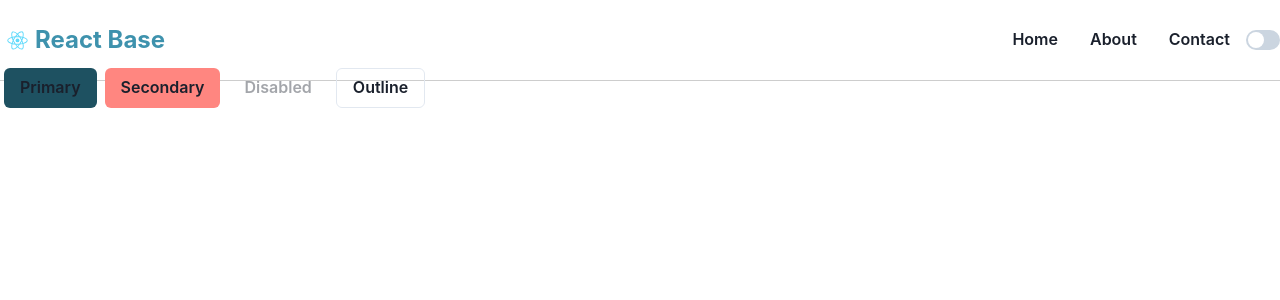
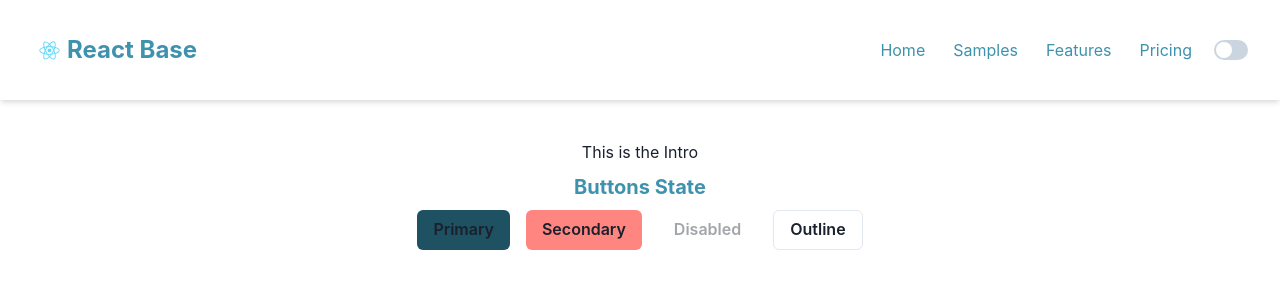
Before and after one commit to obimike/react-base, a React (Create React App) app: page / in a window 1280 px wide. Shown: the top 300 px of the page. Built offline with nearby package versions, Linux system fonts and the light colour scheme.

Commit message:
first commit

```diff
--- a/src/App.js
+++ b/src/App.js
@@ -1,8 +1,8 @@
-// import Index from "./sample/Index";
-import Header from "./sample/Header";
+import Index from "./sample/Index";
+// import Header from "./sample/Header";
 
 function App() {
-	return <Header />;
+	return <Index />;
 }
 
 export default App;
--- /dev/null
+++ b/src/sample/Examples.jsx
@@ -0,0 +1,27 @@
+import { Text, VStack, Wrap, Button } from "@chakra-ui/react";
+
+import React from "react";
+
+function Examples() {
+	return (
+		<VStack mx={2}>
+			<VStack>
+				<Text fontSize="xl" fontWeight="bold" color="primary.500">
+					Buttons State
+				</Text>
+				<Wrap spacing={4}>
+					<Button bg="primary.700">Primary</Button>
+					<Button bg="secondary.200">Secondary</Button>
+					<Button bg="primary" disabled>
+						Disabled
+					</Button>
+					<Button bg="primary" variant="outline">
+						Outline
+					</Button>
+				</Wrap>
+			</VStack>
+		</VStack>
+	);
+}
+
+export default Examples;
--- a/src/sample/Header.jsx
+++ b/src/sample/Header.jsx
@@ -4,144 +4,95 @@ import {
 	Switch,
 	Flex,
 	Button,
-	IconButton,
 	Link,
 	Image,
 	Box,
 	Text,
+	VStack,
+	useBreakpointValue,
 } from "@chakra-ui/react";
 import { HamburgerIcon, CloseIcon } from "@chakra-ui/icons";
 import logo from "../logo.svg";
 
-const Header = () => {
+const MenuItems = (props) => {
+	const { children, isLast, to = "/", ...rest } = props;
+	return (
+		<Text
+			mb={{ base: isLast ? 0 : 8, sm: 0 }}
+			mr={{ base: 0, sm: isLast ? 0 : 4 }}
+			display="block"
+			{...rest}
+			p={1.5}
+			_hover={{
+				bg: ["primary.100", "primary.100", "primary.600", "primary.600"],
+				color: "white",
+				borderRadius: 4,
+			}}
+		>
+			<Link to={to}>{children}</Link>
+		</Text>
+	);
+};
+
+const Header = (props) => {
 	const { colorMode, toggleColorMode } = useColorMode();
 	const isDark = colorMode === "dark";
+	const [show, setShow] = useState(false);
+	const toggleMenu = () => setShow(!show);
 
 	const [display, changeDisplay] = useState("none");
 	return (
-		<Box>
+		<VStack>
 			<Flex
-				position="fixed"
-				borderBottom="1px"
-				borderBottomColor="divider"
+				as="nav"
+				justify="space-between"
+				wrap="wrap"
 				w="100%"
-				justifyContent="space-between"
+				mb={8}
+				p={8}
+				color="primary.500"
+				boxShadow="md"
+				alignItems="center"
 			>
 				<Flex alignItems="center">
-					<Image src={logo} boxSize="35px" borderRadius="full" />
+					<Image
+						src={logo}
+						boxSize="35px"
+						borderRadius="full"
+						alignItems="center"
+					/>
 					<Text fontSize="2xl" fontWeight="bold" color="primary.500">
 						React Base
 					</Text>
 				</Flex>
-				<Flex align="center">
-					{/* Desktop */}
-					<Flex display={["none", "none", "flex", "flex"]}>
-						<Link href="/" passHref>
-							<Button as="a" variant="ghost" aria-label="Home" my={5} w="100%">
-								Home
-							</Button>
-						</Link>
+				<Box display={{ base: "block", md: "none" }} onClick={toggleMenu}>
+					{show ? <CloseIcon /> : <HamburgerIcon />}
+				</Box>
+				<Box
+					display={{ base: show ? "block" : "none", md: "block" }}
+					flexBasis={{ base: "100%", md: "auto" }}
+				>
+					<Flex
+						align={["center", "center", "center", "center"]}
+						justify={["center", "space-between", "flex-end", "flex-end"]}
+						direction={["column", "row", "row", "row"]}
+						pt={[4, 4, 0, 0]}
+					>
+						<MenuItems to="/">Home</MenuItems>
+						<MenuItems to="/how">Samples </MenuItems>
+						<MenuItems to="/faetures">Features </MenuItems>
+						<MenuItems to="/pricing">Pricing </MenuItems>
 
-						<Link href="/about" passHref>
-							<Button as="a" variant="ghost" aria-label="About" my={5} w="100%">
-								About
-							</Button>
-						</Link>
-
-						<Link href="/contact" passHref>
-							<Button
-								as="a"
-								variant="ghost"
-								aria-label="Contact"
-								my={5}
-								w="100%"
-							>
-								Contact
-							</Button>
-						</Link>
-					</Flex>
-
-					{/* Mobile */}
-					<Switch color="green" isChecked={isDark} onChange={toggleColorMode} />
-					<IconButton
-						bg="transparent"
-						aria-label="Open Menu"
-						size="lg"
-						mr={2}
-						icon={<HamburgerIcon />}
-						onClick={() => changeDisplay("flex")}
-						display={["flex", "flex", "none", "none"]}
-					/>
-				</Flex>
-
-				{/* Mobile Content */}
-				<Flex
-					w="100vw"
-					display={display}
-					// bgColor="gray.50"
-					zIndex="toast"
-					h="100vh"
-					pos="fixed"
-					top="0"
-					left="0"
-					overflowY="auto"
-					flexDir="column"
-				>
-					<Flex justify="flex-end">
-						<IconButton
-							mt={2}
-							mr={2}
-							aria-label="Open Menu"
-							size="lg"
-							icon={<CloseIcon />}
-							onClick={() => changeDisplay("none")}
+						<Switch
+							colorScheme="primary.500"
+							isChecked={isDark}
+							onChange={toggleColorMode}
 						/>
 					</Flex>
-
-					<Flex flexDir="column" align="center" color="#000">
-						<Link href="/" passHref>
-							<Button as="a" variant="ghost" aria-label="Home" my={5} w="100%">
-								Home
-							</Button>
-						</Link>
-
-						<Link href="/about" passHref>
-							<Button as="a" variant="ghost" aria-label="About" my={5} w="100%">
-								About
-							</Button>
-						</Link>
-
-						<Link href="/contact" passHref>
-							<Button
-								as="a"
-								variant="ghost"
-								aria-label="Contact"
-								my={5}
-								w="100%"
-							>
-								Contact
-							</Button>
-						</Link>
-					</Flex>
-				</Flex>
+				</Box>
 			</Flex>
-			<Box pt={16}>
-				<Flex>
-					<Button bg="primary.700" m={1}>
-						Primary
-					</Button>
-					<Button m={1} bg="secondary.200">
-						Secondary
-					</Button>
-					<Button m={1} bg="primary" disabled>
-						Disabled
-					</Button>
-					<Button m={1} bg="primary" variant="outline">
-						Outline
-					</Button>
-				</Flex>
-			</Box>
-		</Box>
+			<Flex>{props.children}</Flex>
+		</VStack>
 	);
 };
 
--- a/src/sample/Index.jsx
+++ b/src/sample/Index.jsx
@@ -8,75 +8,23 @@ import {
 	Box,
 	Flex,
 	IconButton,
+	VStack,
 } from "@chakra-ui/react";
 import { MoonIcon, SunIcon, CloseIcon, LinkIcon } from "@chakra-ui/icons";
 import logo from "../logo.svg";
+import Header from "./Header";
+import Intro from "./Intro";
+import Examples from "./Examples";
 
 function visuals() {
 	return (
-		<Box>
-			<Flex
-				// pos="fixed"
-				// top="1rem"
-				// right="1rem"
-				align="center"
-				border="1px"
-				borderBottomColor="divider"
-				w="100%"
-				p={3}
-				justifyContent="space-between"
-			>
-				<Flex>
-					<Image src={logo} boxSize="35px" borderRadius="full" />
-
-					<Text fontSize="2xl" fontWeight="bold" color="primary.700">
-						React Base
-					</Text>
-				</Flex>
-
-				<Flex>
-					<Text p={1.5}>Button</Text>
-					<MoonIcon />
-					<MenuToggle />
-
-					<IconButton
-						bg="transparent"
-						variant="outline"
-						variantColor="teal"
-						aria-label="toggle color mode"
-						icon={colorMode === "light" ? "moon" : "sun"}
-						onClick={toggleColorMode}
-						color="teal.600"
-					/>
-				</Flex>
-			</Flex>
-
-			<Box mt={10}>
-				<Flex>
-					<Button bg="primary.700" m={1}>
-						Primary
-					</Button>
-					<Button m={1} bg="secondary.200">
-						Secondary
-					</Button>
-					<Button m={1} bg="primary" disabled>
-						Disabled
-					</Button>
-					<Button m={1} bg="primary" variant="outline">
-						Disabled
-					</Button>
-				</Flex>
-			</Box>
-		</Box>
+		<Header>
+			<VStack>
+				<Intro />
+				<Examples />
+			</VStack>
+		</Header>
 	);
 }
 
-const MenuToggle = ({ toggle, isOpen }) => {
-	return (
-		<Box display={{ base: "block", md: "none" }} onClick={toggle}>
-			{isOpen ? <CloseIcon /> : <LinkIcon />}
-		</Box>
-	);
-};
-
 export default visuals;
--- /dev/null
+++ b/src/sample/Intro.js
@@ -0,0 +1,7 @@
+import React from "react";
+
+function Intro() {
+	return <div>This is the Intro</div>;
+}
+
+export default Intro;
--- /dev/null
+++ b/src/theme/components/Button.jsx
@@ -0,0 +1,34 @@
+import { darken, mode, whiten } from "@chakra-ui/theme-tools";
+
+export const ButtonStyles = {
+	// style object for base or default style
+	baseStyle: {
+		_hover: {
+			// Notice the use of `mode` function to change color
+			// based on theme color mode
+			bg: mode(whiten("primary", 20), darken("primary", 20)),
+			boxShadow: "md",
+		},
+	},
+	// styles for different sizes ("sm", "md", "lg")
+	sizes: {
+		xl: {
+			h: "56px",
+			fontSize: "lg",
+			px: "32px",
+		},
+	},
+	// styles for different visual variants ("outline", "solid")
+	variants: {
+		"with-shadow": {
+			bg: "red.400",
+			boxShadow: "0 0 2px 2px #efdfde",
+		},
+		// 4. We can override existing variants
+		solid: (props) => ({
+			bg: props.colorMode === "dark" ? "red.300" : "red.500",
+		}),
+	},
+	// default values for `size` and `variant`
+	// defaultProps: {},
+};
--- a/src/theme/index.js
+++ b/src/theme/index.js
@@ -1,5 +1,6 @@
 import { extendTheme } from "@chakra-ui/react";
 import fonts from "./typography/index";
+// import { ButtonStyles as Button } from "./components/Button";
 import styles from "./styles";
 
 const theme = extendTheme({
@@ -74,6 +75,29 @@ const theme = extendTheme({
 		80: "20rem",
 		96: "24rem",
 	},
+	components: {
+		Button: {
+			baseStyle: {},
+			sizes: {
+				xl: {
+					h: "56px",
+					fontSize: "lg",
+					px: "32px",
+				},
+			},
+			variants: {
+				// Notice the far simpler structure
+				primary: {
+					bg: "primary",
+					color: "white",
+					_hover: {
+						bg: "secondary",
+						boxShadow: "md",
+					},
+				},
+			},
+		},
+	},
 });
 
 export default theme;
```
Also changed, not shown: src/theme/components/button.js (deleted).
